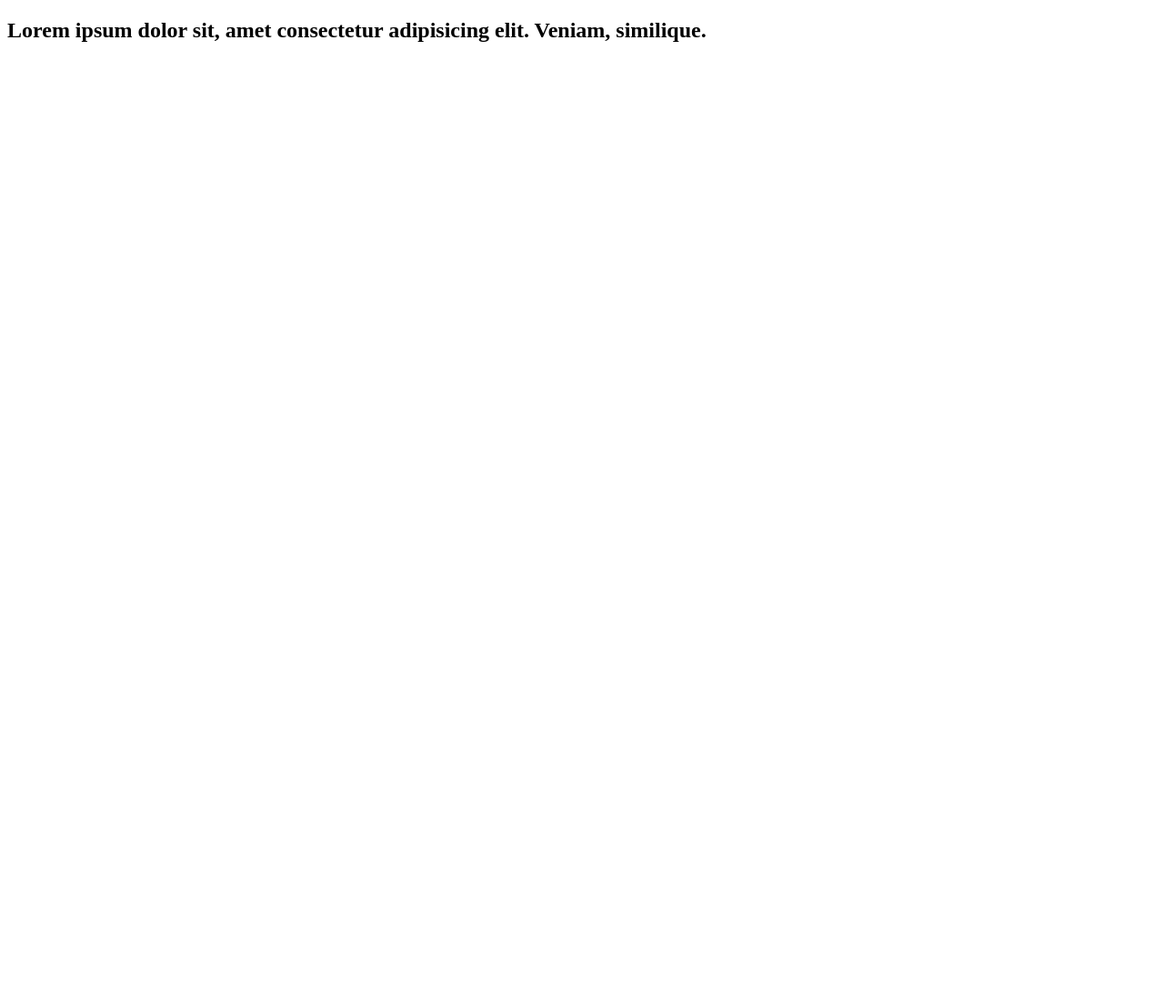
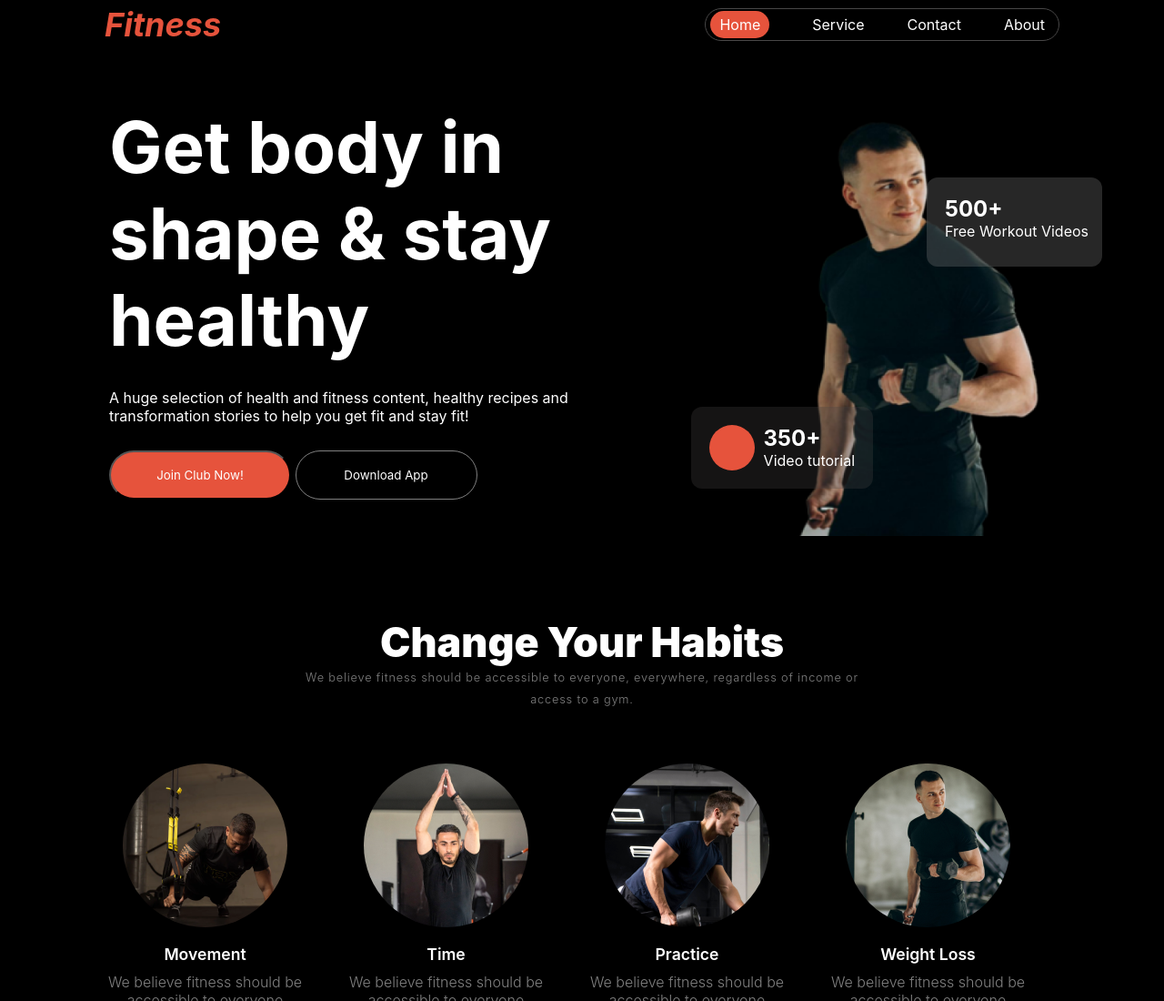
Before and after one commit to sohel-dev-bd/fitness-resources-project, a plain HTML site: page index.html in a window 1280 px wide. Shown: the top 1100 px of the page at 91% size. Before the commit the page ends 800 px from the top, so only its background shows below. Drawn offline with Linux system fonts and the light colour scheme.

Commit message:
complete responsive run section

```diff
--- a/index.html
+++ b/index.html
@@ -1,13 +1,123 @@
 <!DOCTYPE html>
 <html lang="en">
+
 <head>
     <meta charset="UTF-8">
     <meta name="viewport" content="width=device-width, initial-scale=1.0">
     <title>Fitness</title>
+    <link rel="stylesheet" href="style.css">
+
+    <link rel="stylesheet" href="https://cdnjs.cloudflare.com/ajax/libs/font-awesome/7.0.1/css/all.min.css"
+        integrity="sha512-2SwdPD6INVrV/lHTZbO2nodKhrnDdJK9/kg2XD1r9uGqPo1cUbujc+IYdlYdEErWNu69gVcYgdxlmVmzTWnetw=="
+        crossorigin="anonymous" referrerpolicy="no-referrer" />
 </head>
-<body>
-    <h2>
-        Lorem ipsum dolor sit, amet consectetur adipisicing elit. Veniam, similique.
-    </h2>
+
+<body class="inter-fonts">
+    <header>
+        <nav>
+            <p>Fitness</p>
+            <div class="menu-container">
+                <p class="home-btn">Home</p>
+                <p>Service</p>
+                <p>Contact</p>
+                <p style="margin-right: 10px;">About</p>
+            </div>
+            <span>
+                <i class="fa-solid fa-list-ul" style="color: #fafafa;"></i>
+            </span>
+        </nav>
+    </header>
+
+    <main>
+        <!-- banner section start  -->
+        <section>
+            <div class="banner-container">
+                <div class="banner-left">
+                    <h1>Get body in shape & stay healthy</h1>
+                    <p>A huge selection of health and fitness content, healthy recipes and transformation stories to
+                        help you get fit and stay fit!</p>
+
+                    <div class="btn-container">
+                        <button style="background-color: #E6533C;">Join Club Now!</button>
+                        <button style="background-color: transparent;border: 1px solid gray;">Download App</button>
+                    </div>
+                </div>
+
+
+
+                <div class="banner-right">
+                    <img src="./images/Images 2.png" alt="">
+                    <div class="tooltip">
+                        <h2>500+</h2>
+                        <p>Free Workout Videos</p>
+                    </div>
+                    <div class="tooltip2">
+                        <div class="ball"></div>
+                        <div>
+                            <h2>350+</h2>
+                            <p>Video tutorial</p>
+                        </div>
+                    </div>
+                </div>
+            </div>
+        </section>
+
+        <!-- Change Your Habits section start -->
+        <section>
+            <div class="habits-heading">
+                <h2>Change Your Habits</h2>
+                <p>We believe fitness should be accessible to everyone, everywhere, regardless of income or <br> access
+                    to a
+                    gym.</p>
+            </div>
+
+            <div class="Habits-container">
+
+                <div class="circle">
+                    <img src="./images/image 3.png" alt="">
+                    <h2>Movement</h2>
+                    <p>We believe fitness should be accessible to everyone</p>
+                </div>
+                <div class="circle">
+                    <img src="./images/image 2.png" alt="">
+                    <h2>Time</h2>
+                    <p>We believe fitness should be accessible to everyone</p>
+                </div>
+                <div class="circle">
+                    <img src="./images/image 4.png" alt="">
+                    <h2>Practice</h2>
+                    <p>We believe fitness should be accessible to everyone</p>
+                </div>
+                <div class="circle">
+                    <img src="./images/image 5.png" alt="">
+                    <h2>Weight Loss</h2>
+                    <p>We believe fitness should be accessible to everyone</p>
+                </div>
+            </div>
+        </section>
+
+        <!-- Run an Extra Section Start -->
+
+        <section>
+            <div class="run-container">
+                <div class="run-title">
+                    <h2>Run an Extra
+                        Mile Easily</h2>
+                    <p>We believe fitness should be accessible to everyone, everywhere, regardless of income or access
+                        to a gym. With hundreds of professional workouts.</p>
+                    <button class="btn-primary">Join Now</button>
+                </div>
+
+                <div class="run-images">
+                    <img src="./images/run.jpg" alt="">
+                </div>
+            </div>
+        </section>
+
+    </main>
+
+    <footer>
+
+    </footer>
 </body>
 </html>
--- a/style.css
+++ b/style.css
@@ -0,0 +1,318 @@
+* {
+    margin: 0;
+    padding: 0;
+    box-sizing: border-box;
+    font-family: "Inter", sans-serif;
+}
+
+body {
+    background-color: rgba(0, 0, 0, 1);
+    color: white;
+}
+
+/* navbar design */
+nav {
+    padding: 5px;
+    display: flex;
+    max-width: 1060px;
+    margin: 0 auto;
+    align-items: center;
+    justify-content: space-between;
+}
+
+nav>p {
+    font-size: 36px;
+    color: #e6533c;
+    font-weight: bold;
+    font-style: italic;
+}
+
+nav>div {
+    border: 1px solid rgb(72, 71, 71);
+    display: flex;
+    gap: 47px;
+    align-items: center;
+    border-radius: 39px;
+    padding: 2px 5px;
+}
+
+nav>span {
+    margin-right: 5px;
+    display: none;
+}
+
+.home-btn {
+    background-color: #e6533c;
+    padding: 5px 10px;
+    border-radius: 46px;
+}
+
+
+/* banner section styling */
+
+.banner-container {
+    padding: 10px;
+    display: flex;
+    max-width: 1060px;
+    margin: 0 auto;
+    margin-top: 50px;
+}
+
+.banner-left {
+    min-height: 200px;
+    width: 50%;
+}
+
+.banner-left>h1 {
+    font-size: 78px;
+}
+
+.banner-left>p {
+    margin-top: 28px;
+    margin-bottom: 28px;
+}
+
+.btn-container>button {
+    width: 200px;
+    height: 54px;
+    border-radius: 42px;
+    color: white;
+}
+
+.banner-right {
+    min-height: 200px;
+    width: 50%;
+    display: flex;
+    justify-content: end;
+    position: relative;
+}
+
+.banner-right>img {
+    width: 55%;
+}
+
+.tooltip {
+    background-color: rgba(128, 128, 128, 0.302);
+    position: absolute;
+    right: -10%;
+    width: 193px;
+    height: 98px;
+    padding-left: 20px;
+    padding-top: 20px;
+    border-radius: 12px;
+    top: 17%;
+}
+
+.tooltip2 {
+    background-color: rgba(70, 68, 68, 0.302);
+    position: absolute;
+    padding: 20px;
+    border-radius: 12px;
+    left: 23%;
+    top: 70%;
+    display: flex;
+    align-items: center;
+    justify-content: space-between;
+    gap: 10px;
+}
+
+.ball {
+    width: 50px;
+    height: 50px;
+    background-color: #e6533c;
+    border-radius: 50%;
+}
+
+
+/* Change Your Habits Styling */
+.habits-heading {
+    text-align: center;
+    margin-top: 80px;
+}
+
+.habits-heading h2 {
+    font-size: 2.8rem;
+    font-weight: 900;
+}
+
+.habits-heading p {
+    font-size: 0.8rem;
+    font-weight: 300;
+    color: #808080;
+    line-height: 24px;
+    letter-spacing: 0.8px;
+    margin-bottom: 58px;
+}
+
+.Habits-container {
+    max-width: 1060px;
+    margin: 0 auto;
+    display: grid;
+    grid-template-columns: repeat(4, 1fr);
+}
+
+.circle {
+    width: 231px;
+    height: 273px;
+    text-align: center;
+}
+
+.circle img {
+    border-radius: 100%;
+}
+
+.circle h2 {
+    font-size: 1.1rem;
+    color: #FFFFFF;
+    font-weight: 600;
+    margin: 15px 0px 10px;
+}
+
+.circle p {
+    font-size: 1rem;
+    font-weight: 300;
+    color: #808080;
+}
+
+
+
+/* Run an Extra Section Start */
+
+.run-container {
+    max-width: 1060px;
+    margin: 0 auto;
+    height: 371px;
+    background-color: #222222;
+    display: grid;
+    grid-template-columns: repeat(2, 1fr);
+    margin-top: 50px;
+    margin-bottom: 50px;
+    border-radius: 18px;
+    gap: 165px;
+
+}
+
+
+.run-title {
+    margin-left: 20px;
+    align-items: center;
+    padding: 25px;
+
+}
+
+.run-title h2 {
+    font-size: 3rem;
+    font-weight: 900;
+    color: #FFFFFF;
+    margin-top: 14px;
+}
+
+.run-title p {
+    font-size: 0.8rem;
+    font-weight: 400;
+    color: #808080;
+    margin-bottom: 34px;
+    letter-spacing: 0.4px;
+}
+
+.btn-primary {
+    padding: 12px 40px;
+    background-color: #e6533c;
+    border-radius: 12px;
+    border: none;
+    font-size: 1rem;
+    font-weight: 600;
+    color: #FFFFFF;
+}
+
+.run-images {
+    align-items: center;
+}
+
+
+.run-images img {
+    width: 366px;
+    height: 312px;
+    border-radius: 12px;
+    display: block;
+    margin: 25px auto;
+    align-items: center;
+    justify-content: center;
+}
+
+
+
+
+
+
+
+
+@media screen and (max-width:576px) {
+    .menu-container {
+        display: none;
+    }
+
+    nav>span {
+        margin-right: 5px;
+        display: inline;
+    }
+
+    /* banner section Responsive */
+    .banner-container {
+        flex-direction: column;
+    }
+
+    .banner-right,
+    .banner-left {
+        width: 100%;
+    }
+
+    .banner-right>img {
+        width: 100%;
+    }
+
+
+    .tooltip {
+        top: 10%;
+        left: 50%;
+    }
+
+    .Habits-container {
+        margin: 0 auto;
+        display: grid;
+        grid-template-columns: repeat(1, 1fr);
+
+    }
+
+    .circle {
+        margin: auto;
+    }
+
+    /* run section responsive */
+
+    .run-container {
+        height: 700px;
+        grid-template-columns: repeat(1, 1fr);
+        gap: 0px;
+    }
+
+    .run-title h2 {
+        font-size: 2rem;
+        text-align: center;
+    }
+
+    .run-title p {
+        text-align: center;
+    }
+
+    .btn-primary {
+        margin-left: 70px;
+    }
+
+    .run-images img {
+        margin: 0px 5px;
+
+    }
+
+
+}
```
